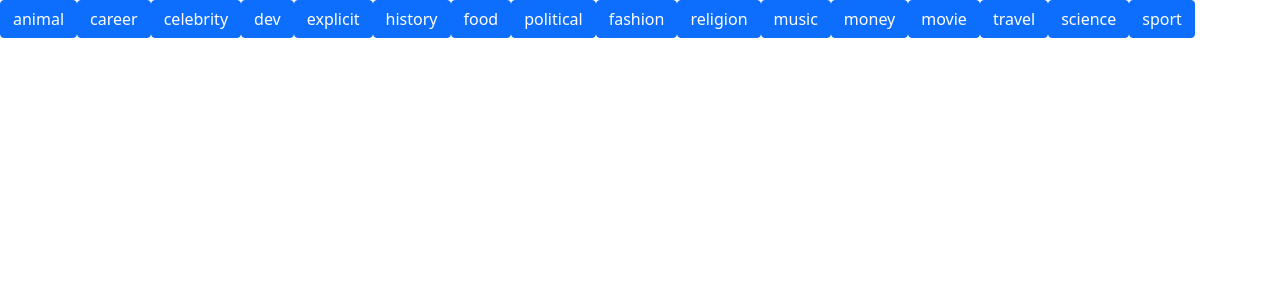
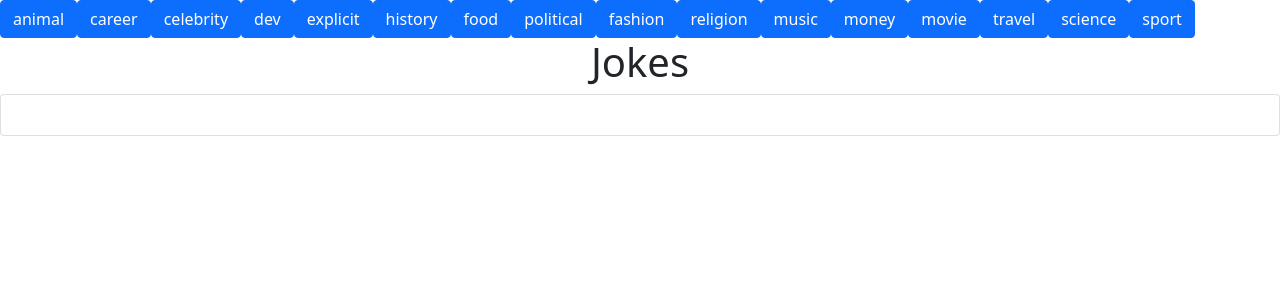
Before and after one commit to EvansVan/Chucking, a React (Create React App) app: page / in a window 1280 px wide. Shown: the top 300 px of the page. Built offline with nearby package versions, Linux system fonts and the light colour scheme.

Commit message:
feat:cards to display jokes

```diff
--- a/src/App.js
+++ b/src/App.js
@@ -3,7 +3,9 @@ import 'bootstrap/dist/css/bootstrap.css';
 
   class App extends Component {
     state = {
-      categories:['animal',
+      jokes:[]
+  };
+    categories= ['animal',
       'career',
       'celebrity',
       'dev',
@@ -19,24 +21,40 @@ import 'bootstrap/dist/css/bootstrap.css';
       'travel',
       'science',
       'sport']
-  };
+
     render() {
       return (
         <>
         {this.jaza()}
+        {this.cards()}
         </>
       );
     }
     jaza = (e) =>{
       let jokes = []
-    let sasa = this.state.categories.length;
+      let sasa = this.categories.length;
       for (let i=0; i<sasa;i++){
           jokes.push(
           <container fluid>
-          <button id={this.state.categories[i]} class="btn btn-primary btn-block" type="button" onClick={this.getChucked.bind(this)}>{this.state.categories[i]}</button>
+            <button id={this.categories[i]} class="btn btn-primary btn-block" type="button" onClick={this.getChucked.bind(this)}>{this.categories[i]}</button>
           </container>
         )}
       return jokes
+    }
+    cards = (e) => {
+      let  cadi = []
+      cadi.push(
+        <div>
+          <center><h1>Jokes</h1></center>
+            <div class="card">
+              <div class="card-body">
+                <h5 class="card-title">{this.state.jokes.categories}</h5>
+                <p class="card-text">{this.state.jokes.value}</p>
+              </div>
+            </div>
+        </div>
+        )
+    return cadi
     }
     getChucked = (e) =>{
       let category = e.target.getAttribute("id");
@@ -44,7 +62,7 @@ import 'bootstrap/dist/css/bootstrap.css';
       fetch('https://api.chucknorris.io/jokes/random?category=' + category)
           .then(res => res.json())
           .then((data) => {
-            this(alert(data.value))
+            this.setState({jokes: data })
           })
           .catch(console.log)
     }
```
Also changed, not shown: src/componets/categories.js (deleted). Lines whose indentation alone changed are shown as unchanged.
